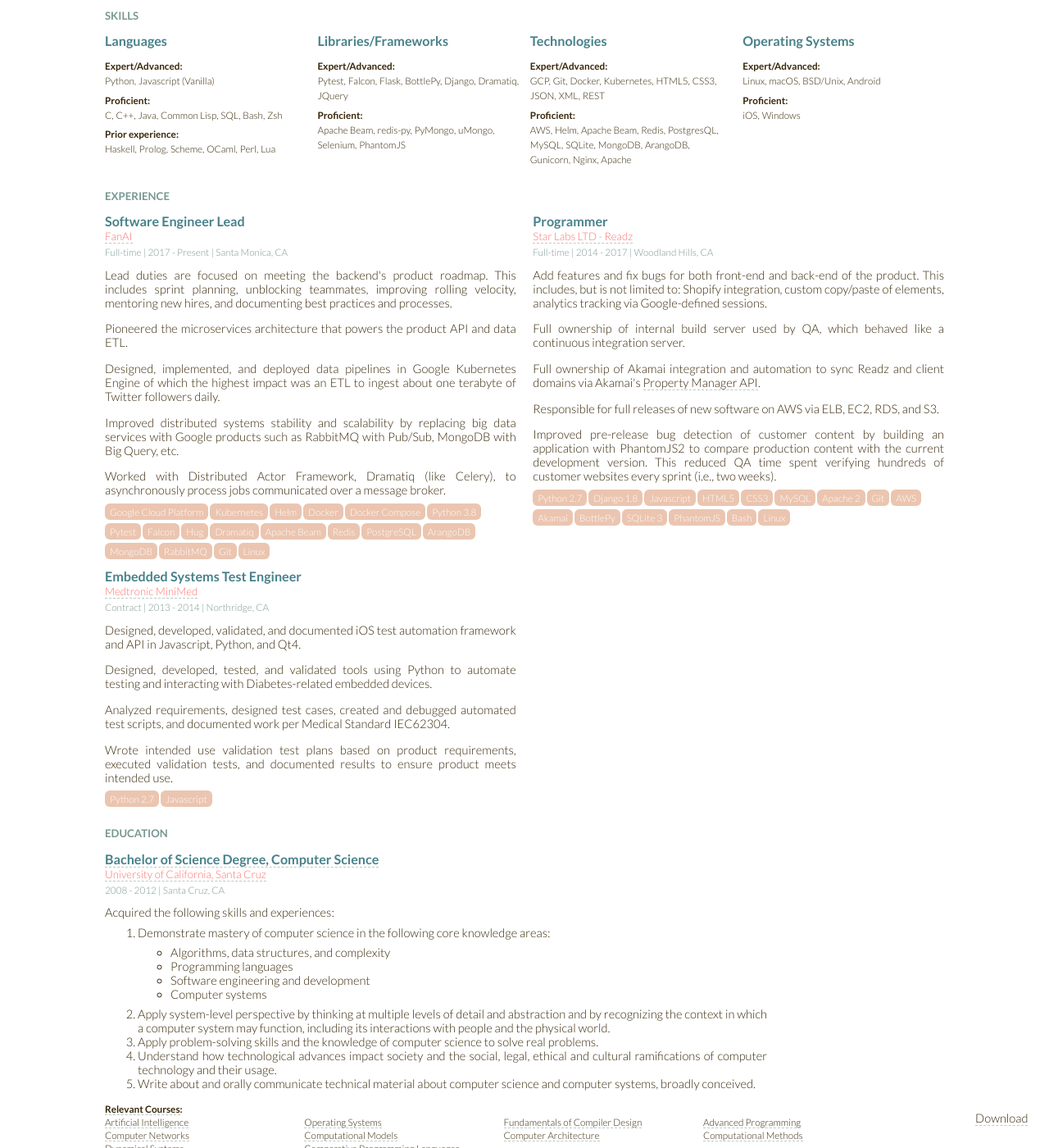
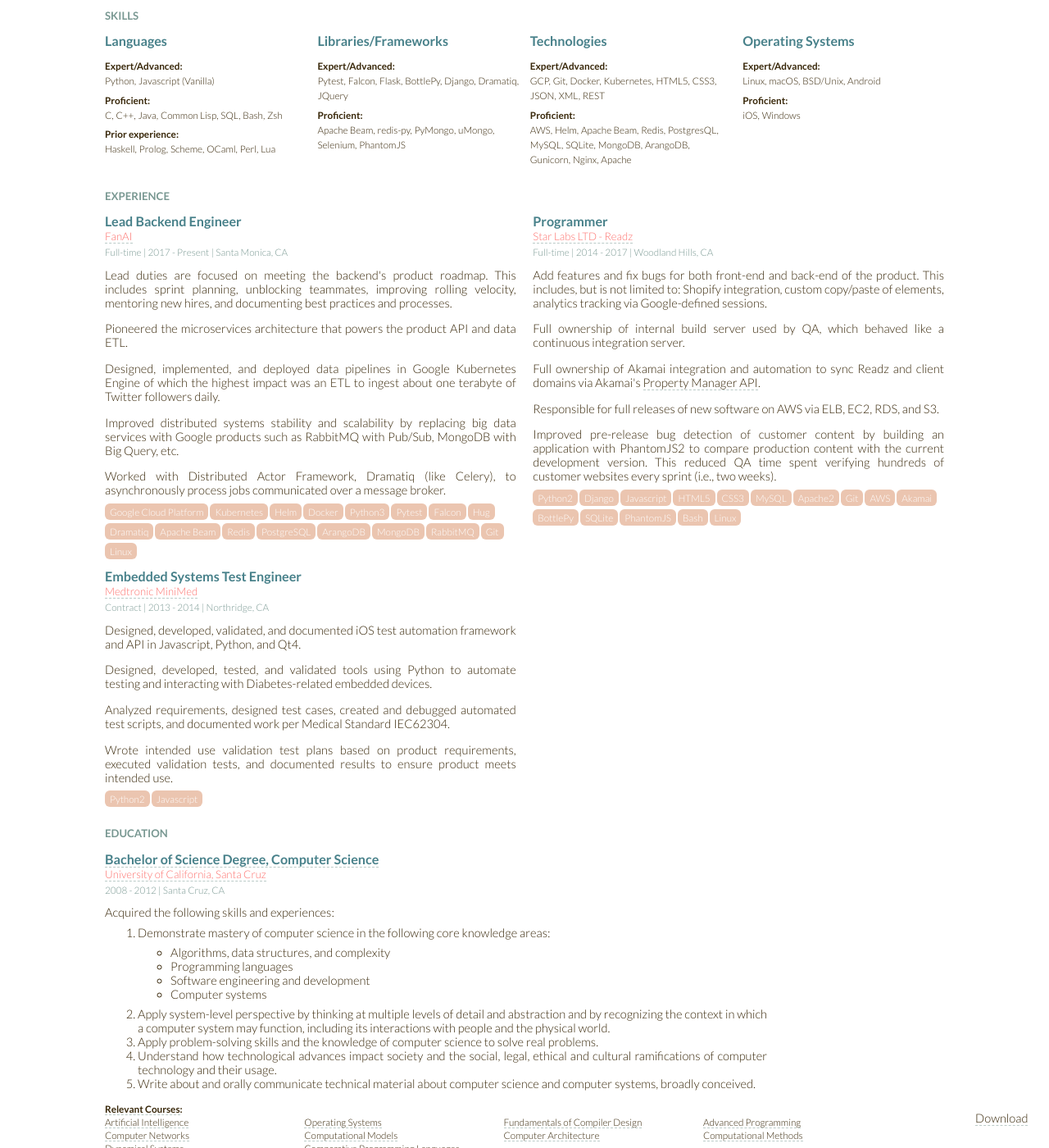
Before and after one commit to defrank/defrank.github.io, a Jekyll site: the page built from resume.html, in a window 1280 px wide and 1400 px high, scrolled down 453 px. Shown: the whole window at 82% size. Built offline with Jekyll 4.4.1, drawn with Linux system fonts in a browser that asks for light colours.

Commit message:
chore(resume): Tweak experience minimally

```diff
--- a/_data/experience.yml
+++ b/_data/experience.yml
@@ -6,7 +6,7 @@
           first on eSports, and their sponsor ecosystems, increasing
           franchise and sponsorship revenues by making their audience
           data actionable.
-  title: "Software Engineer Lead"
+  title: "Lead Backend Engineer"
   type: "full-time"
   city: "Santa Monica"
   state: "CA"
@@ -25,8 +25,7 @@
       - "Kubernetes"
       - "Helm"
       - "Docker"
-      - "Docker Compose"
-      - "Python 3.8"
+      - "Python3"
       - "Pytest"
       - "Falcon"
       - "Hug"
@@ -84,18 +83,18 @@
       Full-stack software development with a focus on infrastructure
       and internal tools.
   technologies:
-      - "Python 2.7"
-      - "Django 1.8"
+      - "Python2"
+      - "Django"
       - "Javascript"
       - "HTML5"
       - "CSS3"
       - "MySQL"
-      - "Apache 2"
+      - "Apache2"
       - "Git"
       - "AWS"
       - "Akamai"
       - "BottlePy"
-      - "SQLite 3"
+      - "SQLite"
       - "PhantomJS"
       - "Bash"
       - "Linux"
@@ -147,7 +146,7 @@
       validate product requirements in a FCC regulated and waterfall
       development cycle environment.
   technologies:
-      - "Python 2.7"
+      - "Python2"
       - "Javascript"
   responsibilities:
       - >
```
